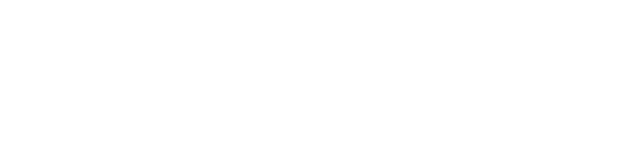
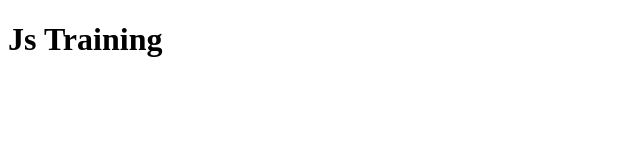
Before and after one commit to harsh-wal/js-basics, a plain HTML site: page index.html in a window 1280 px wide. Shown: the whole page, without its empty margins (0-640 px from the left). Drawn offline with Linux system fonts and the light colour scheme.

Commit message:
basic js

```diff
--- a/index.html
+++ b/index.html
@@ -6,5 +6,9 @@
     <meta name="viewport" content="width=device-width, initial-scale=1.0" />
     <title>Document</title>
   </head>
-  <body></body>
+  <body>
+    <h1>Js Training</h1>
+
+    <script src="./app.js"></script>
+  </body>
 </html>
```
Also changed, not shown: app.js (added, +94 -0 lines).
